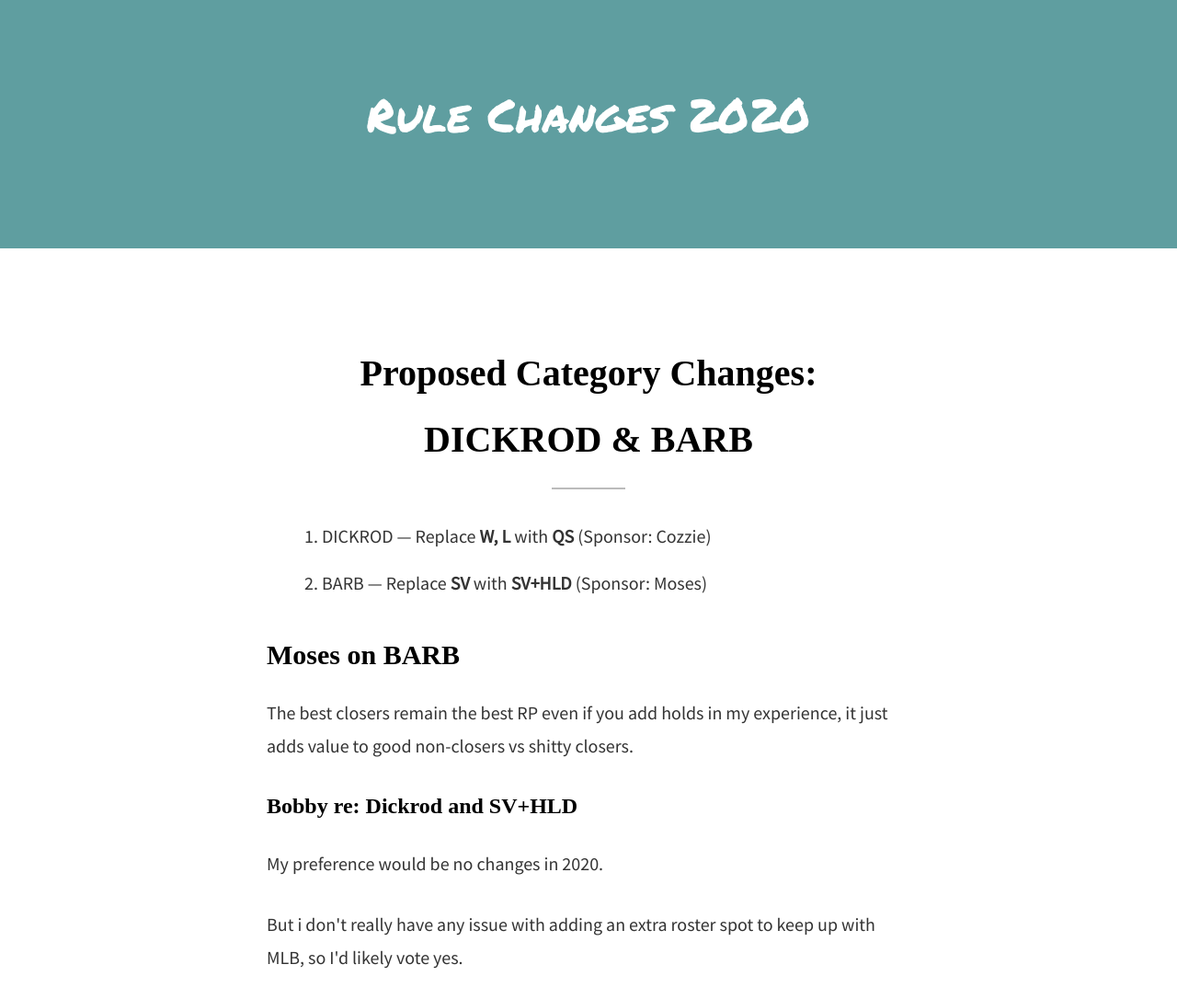
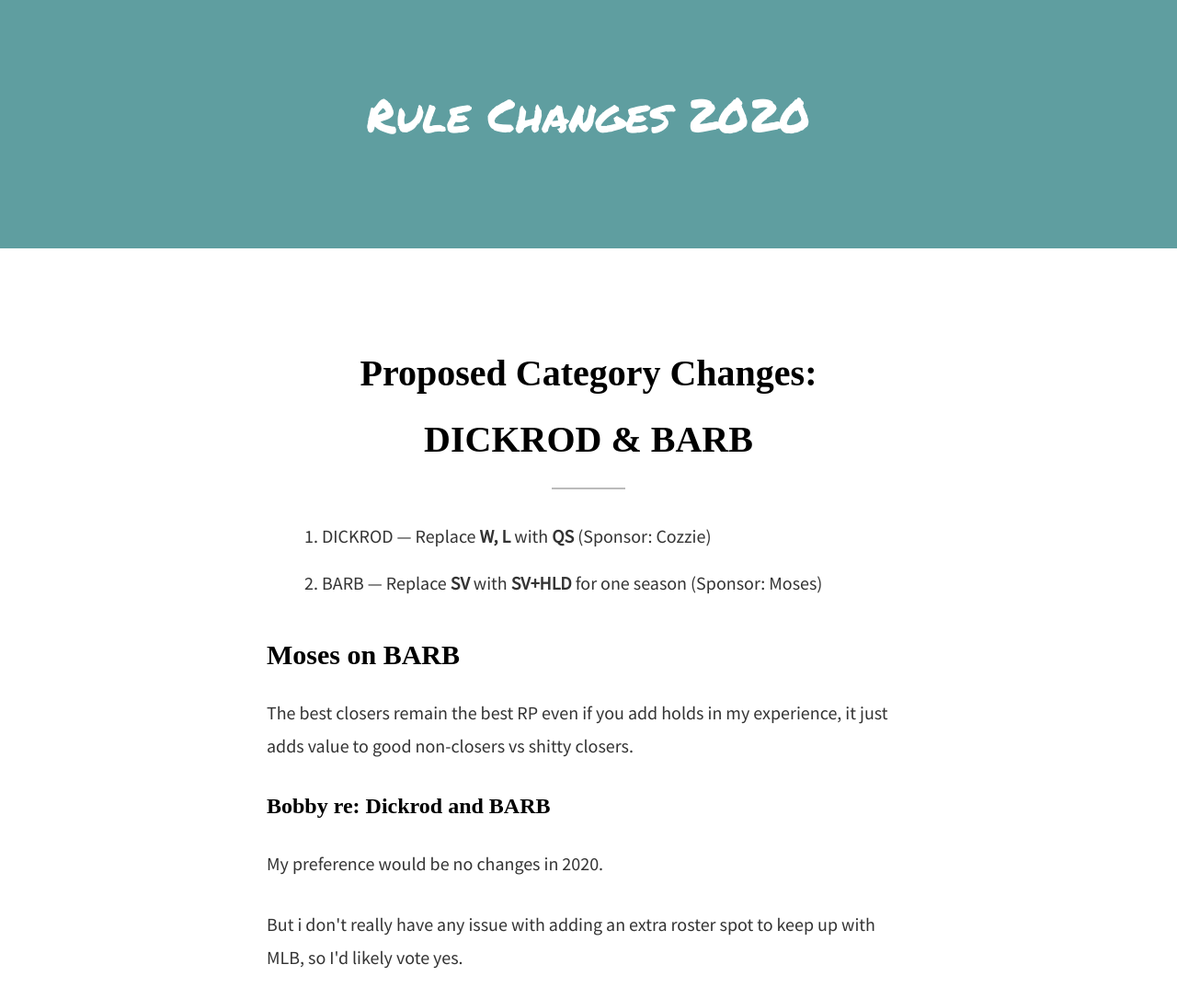
Before and after one commit to spencersilva/pfk2020-rulechanges, a plain HTML site: page index.html in a window 1280 px wide. Shown: the top 1086 px of the page at 92% size. Drawn offline with Linux system fonts and the light colour scheme; a web font is replaced by a local one.

Commit message:
Update index.html

```diff
--- a/index.html
+++ b/index.html
@@ -19,14 +19,14 @@
 
 <ol>
 	<li>DICKROD — Replace <strong>W, L</strong> with <strong>QS</strong> (Sponsor: Cozzie)</li>
-	<li>BARB — Replace <strong>SV</strong> with <strong>SV+HLD</strong> (Sponsor: Moses)</li>
+	<li>BARB — Replace <strong>SV</strong> with <strong>SV+HLD</strong> for one season (Sponsor: Moses)</li>
 </ol>
 
 <h3>Moses on BARB</h3>
 
 <p>The best closers remain the best RP even if you add holds in my experience, it just adds value to good non-closers vs shitty closers.</p>
 
-<h4>Bobby re: Dickrod and SV+HLD</h4>
+<h4>Bobby re: Dickrod and BARB</h4>
 
 <p>My preference would be no changes in 2020. </p>
 
```
